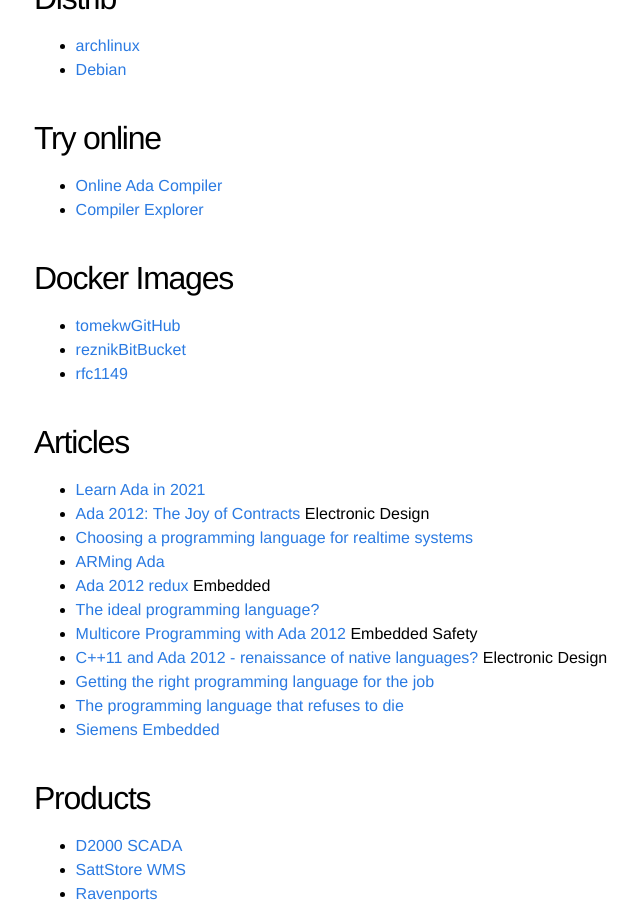
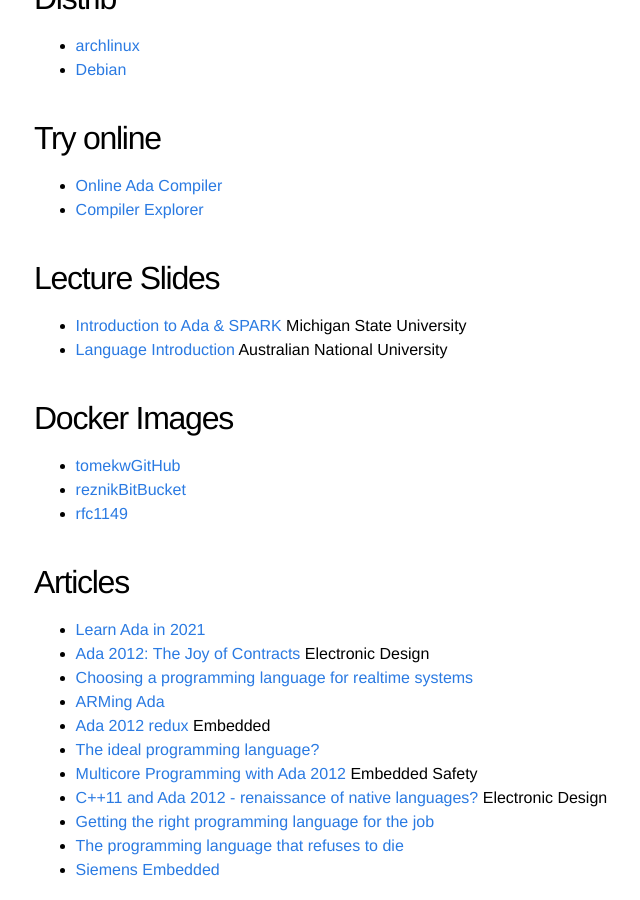
Before and after one commit to quornings/quornings.github.io, a Jekyll site: the page built from ada/blogs.md, in a window 1280 px wide and 900 px high, scrolled down 1068 px. Shown: the whole window, without its empty margins (206-846 px from the left). Built offline with Jekyll 4.4.1, drawn with Linux system fonts in a browser that asks for light colours.

Commit message:
Add lecture notes

```diff
--- a/ada/blogs.md
+++ b/ada/blogs.md
@@ -48,6 +48,10 @@ Vulnerabilities
 - [Online Ada Compiler](https://www.tutorialspoint.com/compile_ada_online.php)
 - [Compiler Explorer](https://godbolt.org/z/znrqhsYYP)
 
+## Lecture Slides
+- [Introduction to Ada & SPARK](https://www.cse.msu.edu/~cse814/Lectures/09_spark_intro.pdf) Michigan State University
+- [Language Introduction](https://comp.anu.edu.au/courses/comp2310/lectures/language/) Australian National University
+
 ## Docker Images
 - [tomekw](https://hub.docker.com/r/tomekw/ada-gnat/)[GitHub](https://github.com/tomekw/ada-gnat)
 - [reznik](https://hub.docker.com/r/reznik/gnat/)[BitBucket](https://bitbucket.org/reznikmm/gnat/src/gpl.2019.slim/)
```
